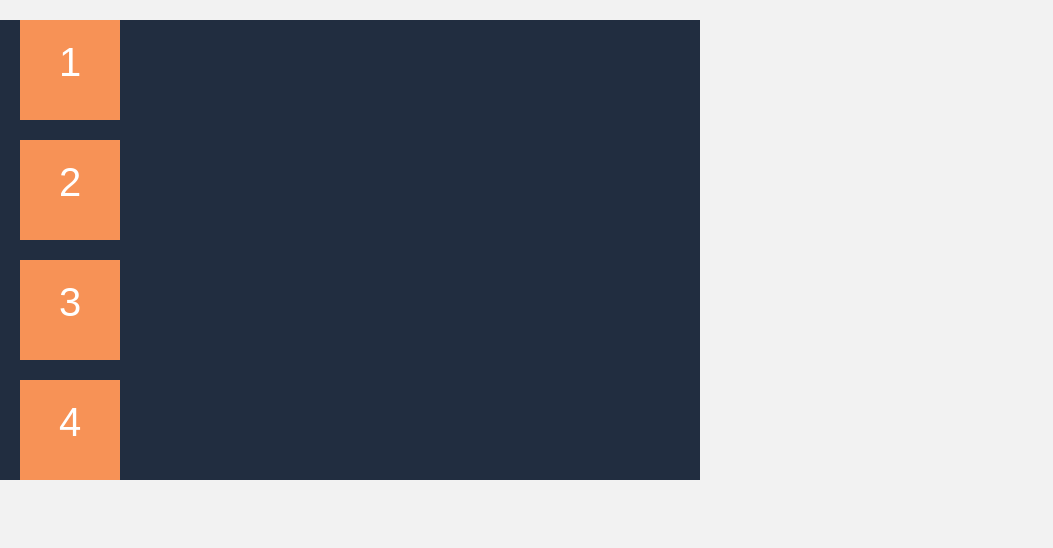
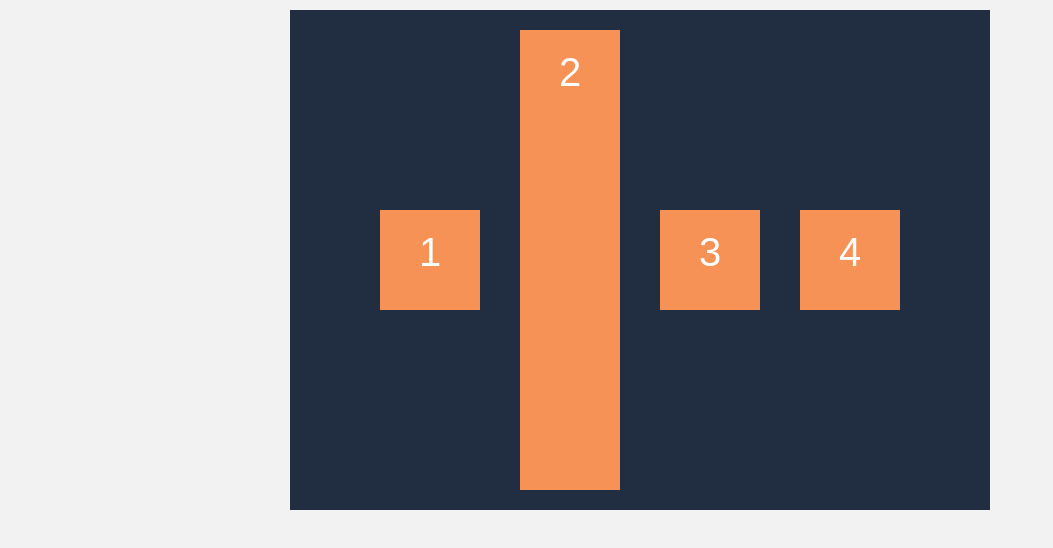
Before and after one commit to Eduardo-Arias/bases_web, a plain HTML site: page curso_ccs/flexbox/index.html in a window 1280 px wide. Shown: the whole page, without its empty margins (0-1053 px from the left). Drawn offline with Linux system fonts and the light colour scheme.

Commit message:
Ejercicio en donde se conocieron las propiedades de flexbox y como puede ser implementado y sus bondades para el diseño adaptativo

```diff
--- a/curso_ccs/flexbox/css/estilo.css
+++ b/curso_ccs/flexbox/css/estilo.css
@@ -13,8 +13,18 @@ body {
 
 .contenedor {
     width: 80%;
+    height: 500px;
     max-width: 700px;
     background: #212d40;
+    margin: 10px auto;
+
+    display: flex;
+    /* flex-direction: row-reverse;
+    flex-wrap: wrap; */
+    flex-flow: row wrap; /*Unifica la propiedades de flex-direction y flex-wrap*/
+    justify-content: center;
+    align-items: center;
+    /* align-content: center; */
 }
 
 .caja {
@@ -26,4 +36,12 @@ body {
     padding: 20px;
     font-size: 40px;
     color: #fff;
+    /* flex-grow: 1; determina el espacio que van a ocupar los elementos cuando se tenga que generar una nueva linea */
+    /* order: 1; */ /* Define el orden de impresión*/
+    /* flex: 1 1 auto; */
 }
+
+.dos{
+    align-self: stretch;
+    height: auto;
+}
--- a/curso_ccs/flexbox/index.html
+++ b/curso_ccs/flexbox/index.html
@@ -11,9 +11,12 @@
 <body>
     <div class="contenedor">
         <div class="caja">1</div>
-        <div class="caja">2</div>
+        <div class="caja dos">2</div>
         <div class="caja">3</div>
         <div class="caja">4</div>
-    </div>
+        <!-- <div class="caja">5</div>
+        <div class="caja">6</div>
+        <div class="caja">7</div>
+    </div> -->
 </body>
 </html>
```
Also changed, not shown: curso_ccs/flexbox/flexbox_notas.txt (added, +25 -0 lines).
